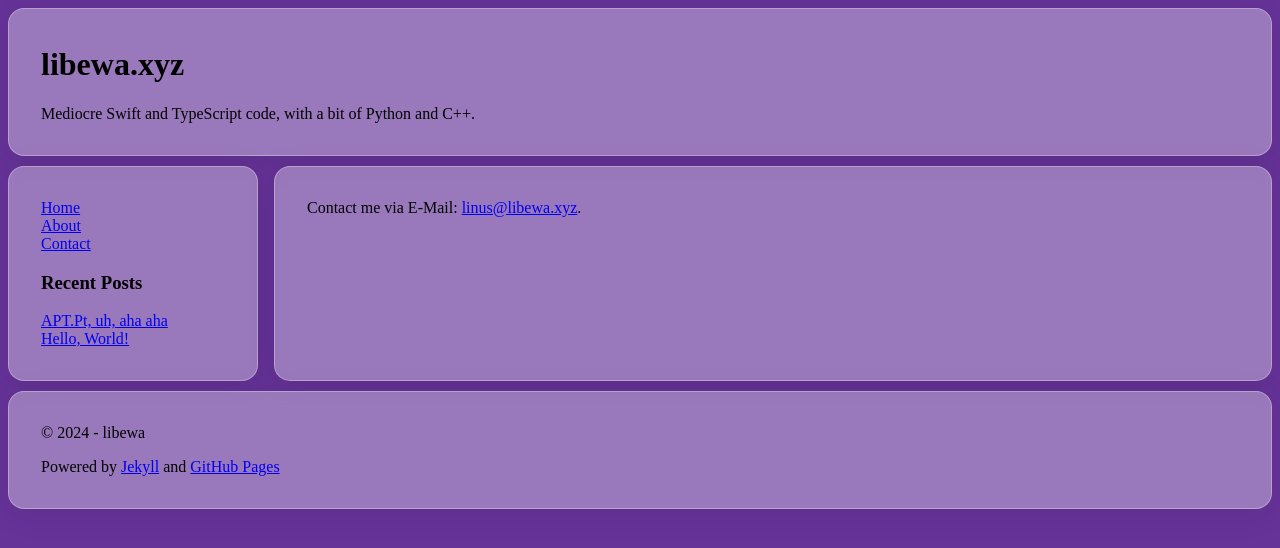
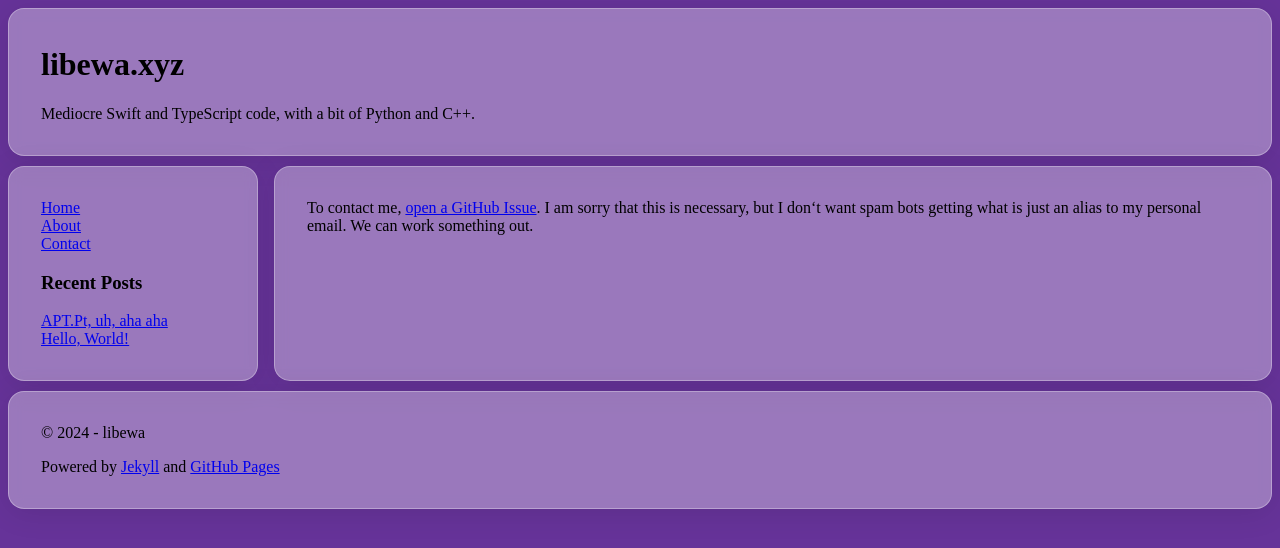
Before and after one commit to libewa/libewa.github.io, a Jekyll site: the page built from contact.md, in a window 1280 px wide. Shown: the top 548 px of the page. Built offline with Jekyll 4.4.1, drawn with Linux system fonts in a browser that asks for light colours.

Commit message:
remove email link

```diff
--- a/contact.md
+++ b/contact.md
@@ -4,4 +4,4 @@ permalink: /contact/
 layout: page
 ---
 
-Contact me via E-Mail: [linus@libewa.xyz](mailto:linus@libewa.xyz).
+To contact me, [open a GitHub Issue](https://github.com/libewa/libewa.github.io/issues/new). I am sorry that this is necessary, but I don‘t want spam bots getting what is just an alias to my personal email. We can work something out.
```
